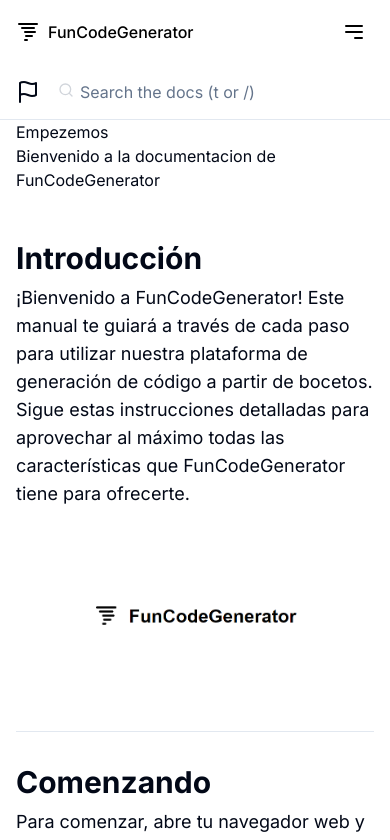
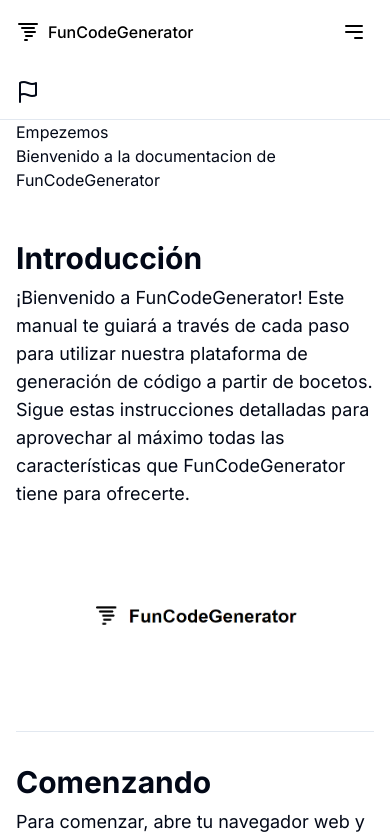
Before and after one commit to jaortiz16/FunCodeGenerator, a Next.js app in the folder funcodegenerator-site/frontend/funcodegenerator-front-auth/: page /docs in a window 390 px wide. Shown: the top 840 px of the page. Built offline with nearby package versions, Linux system fonts and the light colour scheme.

Commit message:
Update componentdocs.jsx

```diff
--- a/funcodegenerator-site/frontend/funcodegenerator-front-auth/components/component/componentdocs.jsx
+++ b/funcodegenerator-site/frontend/funcodegenerator-front-auth/components/component/componentdocs.jsx
@@ -17,7 +17,7 @@ export function Componentdocs() {
           <FlagIcon className="h-6 w-6" />
           <span className="ml-2 hidden lg:inline">FunCodeGenerator Docs</span>
         </Link>
-        <div className="flex-1 min-w-0 w-0 mx-2 lg:mx-4">
+        <div className="hidden lg:flex lg:flex-1 min-w-0 w-0 mx-2 lg:mx-4">
           <form className="w-full">
             <div className="relative">
               <SearchIcon className="absolute left-2.5 top-2.5 h-4 w-4 text-gray-300 dark:text-gray-700" />
```
